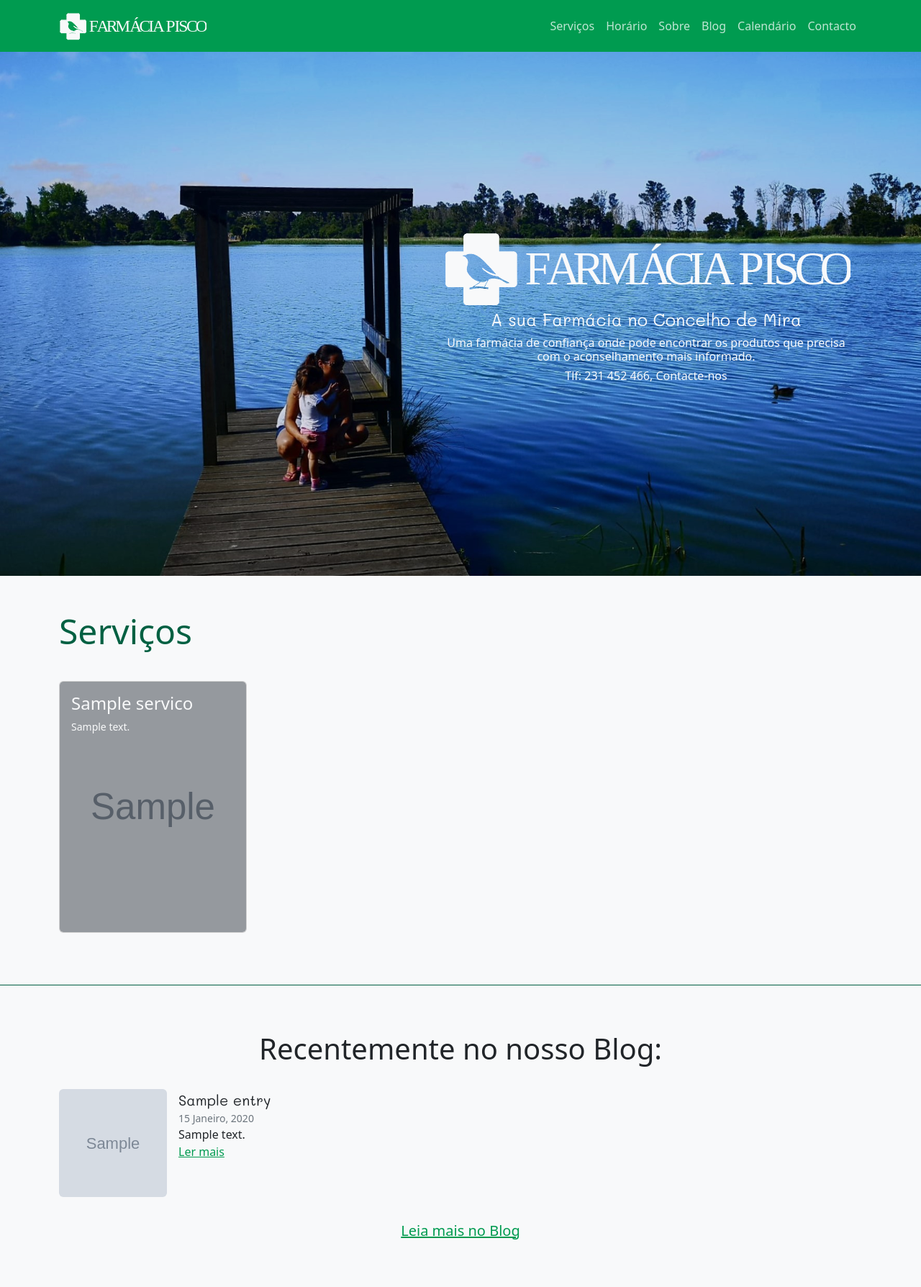
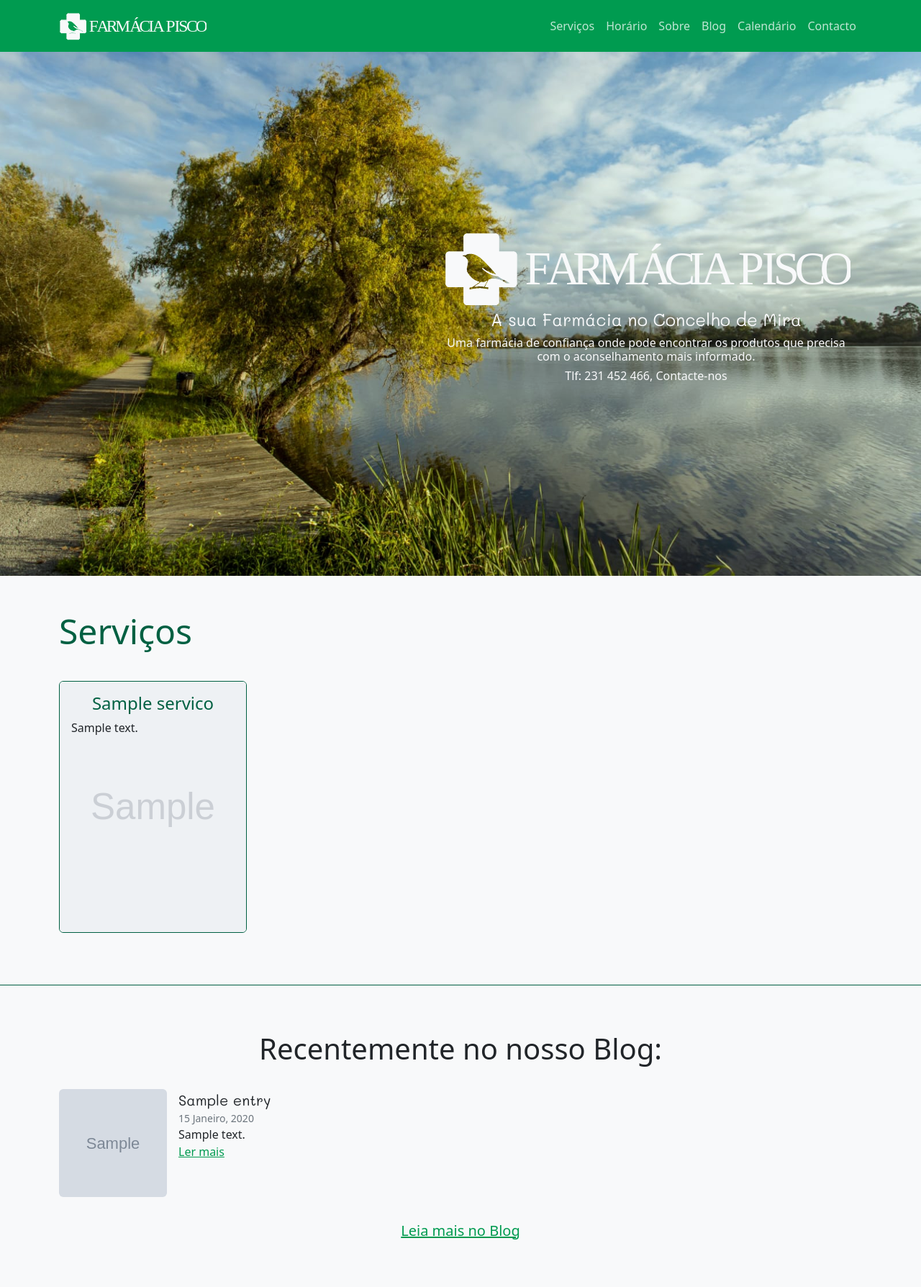
Before and after one commit to francpisco/farma_site, a Django app: template farma_site_app/templates/farma_site_app/index.html in a window 1280 px wide. Shown: the top 1788 px of the page at 72% size. Run offline with Django 3.2, Linux system fonts and the light colour scheme; the template is opened without the code that fills it: most values are stand-ins (such as "Sample title", 1, 10 or a date in 2020); grey boxes marked "Sample" are stand-in pictures; some libraries are stand-ins or nearby versions.

Commit message:
Alterações na fotos da página principal.

```diff
--- a/farma_site_app/static/farma_site_app/custom.css
+++ b/farma_site_app/static/farma_site_app/custom.css
@@ -4,8 +4,8 @@
 }
 
 .background-photo {
-  background-image: url(img/foto_capa_1_editada.jpeg);
-  background-color: rgba(0,0,0,0.1);
+  background-image: url(img/lagoa_de_mira.jpeg);
+  background-color: rgba(5, 147, 152, 0.1);
   background-blend-mode: multiply;
 
 
@@ -28,8 +28,8 @@
   background-size: cover;
   background-position: center;
   background-repeat: no-repeat;
-  background-color: rgba(0,0,0,0.3);
-  background-blend-mode: multiply;
+  background-color: rgb(255, 255, 255, 0.6);
+  background-blend-mode: soft-light;
   width: 100%;
   height: 100%;
   transition: 0.7s;
--- a/farma_site_app/templates/farma_site_app/index.html
+++ b/farma_site_app/templates/farma_site_app/index.html
@@ -35,10 +35,10 @@
 
       {% for servico in servicos %}
       <div class="col-12 col-sm-6 col-lg-4 col-xl-3 d-flex justify-content-center">
-        <div class="servico-card card text-light">
+        <div class="servico-card card border border-1 border-secondary">
           <div class="card-body servico-card-child" style="background-image: url({{ servico.image.url }});">
-            <p class="h4">{{ servico.title }}</p>
-            <p style="font-size: min(14px, 2.5vw);">{{ servico.text }}</p>
+            <p class="h4 text-secondary text-center">{{ servico.title }}</p>
+            <p style="font-size: min(16px, 2.5vw);">{{ servico.text }}</p>
           </div>
         </div>
       </div>
@@ -107,7 +107,7 @@
       <div>
         <img src="{% static 'farma_site_app/img/foto_equipa.jpg' %}"
              alt="foto farmacia"
-             class="foto-equipa">
+             class="foto-equipa rounded">
       </div>
       <div class="pt-2">
         <p class="h3 text-secondary"
```
Also changed, not shown: farma_site_app/static/farma_site_app/img/lagoa_de_mira.jpeg (added).
